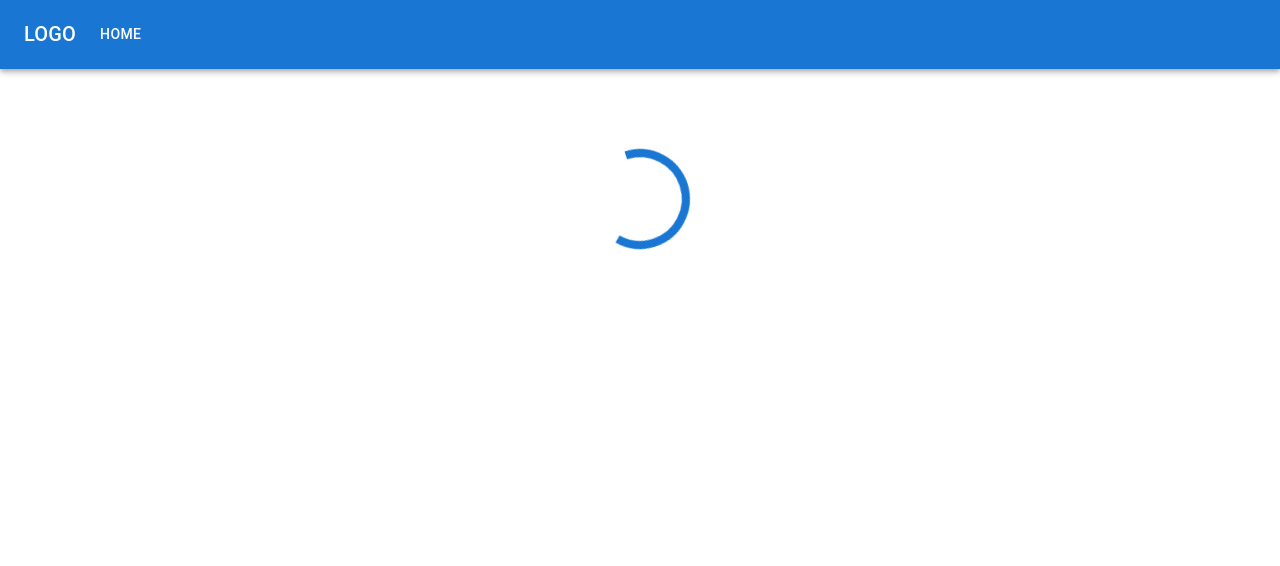
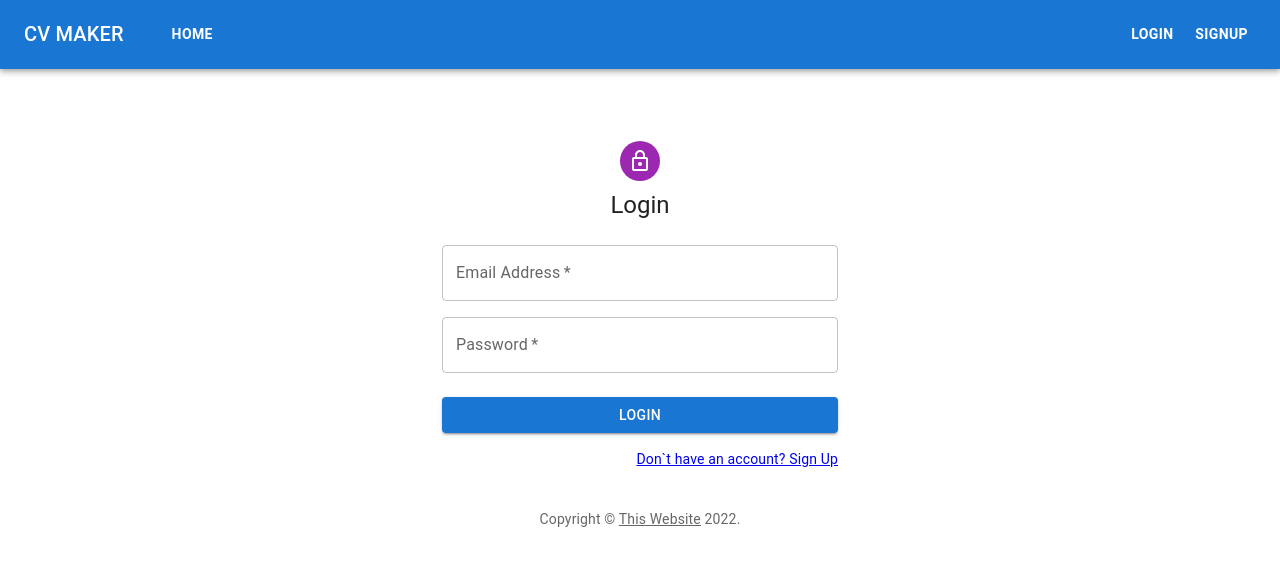
Before and after one commit to foad-heidari/cv_maker, a React (Create React App) app in the folder frontend/: page /login in a window 1280 px wide. Shown: the top 566 px of the page. Built offline with nearby package versions, Linux system fonts and the light colour scheme.

Commit message:
feat: :art: Add Error handling & Add Login/logout to navbar

```diff
--- a/frontend/src/App.tsx
+++ b/frontend/src/App.tsx
@@ -20,29 +20,36 @@ import Home from "./screens/home";
 function App() {
   const dispatch = useDispatch();
   const [loading, setLoading] = useState(true);
+
   const message = useSelector(
     (state: AppState) => state.message.message
   );
+  const handleExited = () => {
+    dispatch(deleteMessage());
+  };
 
   const checkUserAuth = async () => {
     const token = localStorage.getItem("token");
     if (token) {
       await dispatch(userAuth({ token: token }));
-      setLoading(false);
     }
+    setLoading(false);
+
   };
 
   React.useEffect(() => {
     checkUserAuth();
+
   }, []);
 
   return (
     <>
       <BrowserRouter>
         <Snackbar
-          autoHideDuration={6000}
+          autoHideDuration={5000}
           open={Boolean(message)}
           onClose={()=>dispatch(deleteMessage())}
+          TransitionProps={{ onExited: handleExited }}
         >
         <Alert onClose={()=>dispatch(deleteMessage())} severity={message?.type} sx={{ width: "100%" }}>
           {message?.message}
--- a/frontend/src/components/AppBar.tsx
+++ b/frontend/src/components/AppBar.tsx
@@ -11,8 +11,11 @@ import MenuIcon from "@mui/icons-material/Menu";
 import MenuItem from "@mui/material/MenuItem";
 import Toolbar from "@mui/material/Toolbar";
 import Typography from "@mui/material/Typography";
+import { useDispatch, useSelector } from "react-redux";
+import { grey } from "@mui/material/colors";
 import { NavBarPages } from "../utils/Types";
-
+import { AppState } from "../redux/Store";
+import { userLogout } from "../redux/actions/user_actions/userActions";
 
 const pages: NavBarPages[] = [
   {
@@ -21,8 +24,24 @@ const pages: NavBarPages[] = [
   },
 ];
 
+const rightPages: NavBarPages[] = [
+  {
+    name: "Login",
+    link: "/login"
+  },
+  {
+    name: "Signup",
+    link: "/signup"
+  },
+];
+
 const ResponsiveAppBar = () => {
   const [anchorElNav, setAnchorElNav] = useState<Element | null>(null);
+  const dispatch = useDispatch();
+  const user = useSelector(
+    (state: AppState) => state.user.user
+  );
+
   const handleOpenNavMenu = (event: React.MouseEvent<HTMLElement>) => {
     setAnchorElNav(event.currentTarget);
   };
@@ -39,9 +58,9 @@ const ResponsiveAppBar = () => {
             variant="h6"
             noWrap
             component="div"
-            sx={{ mr: 2, display: { xs: "none", md: "flex" } }}
+            sx={{ mr: 5, display: { xs: "none", md: "flex" } }}
           >
-            LOGO
+            CV MAKER
           </Typography>
 
           <Box sx={{ flexGrow: 1, display: { xs: "flex", md: "none" } }}>
@@ -90,7 +109,7 @@ const ResponsiveAppBar = () => {
             component="div"
             sx={{ flexGrow: 1, display: { xs: "flex", md: "none" } }}
           >
-            LOGO
+            CV MAKER
           </Typography>
           <Box sx={{ flexGrow: 1, display: { xs: "none", md: "flex" } }}>
             {pages.map((page) => (
@@ -98,12 +117,38 @@ const ResponsiveAppBar = () => {
                 component={Link}
                 to={page.link}
                 key={page.name}
-                onClick={handleCloseNavMenu}
-                sx={{ my: 2, color: "white", display: "block" }}
+                sx={{ my: 2, color: "white", display: "block",fontWeight: "bold"  }}
               >
                 {page.name}
               </Button>
             ))}
+          </Box>
+
+          <Box justifyContent="center" alignItems="center" sx={{ display: { xs: "none", md: "flex" } }}>
+            {user ?
+              <>
+                <Typography
+
+                sx={{ m: 2, color: grey[300], display: "block" }}
+                >{user.email}</Typography>
+                <Button
+                  key="logout"
+                  sx={{ my: 2, color: "white", fontWeight: "bold"  }}
+                  onClick={()=>dispatch(userLogout())}
+                >
+                  Logout
+                </Button>
+              </> :
+              rightPages.map((page) => (
+                <Button
+                  key={page.name}
+                  component={Link}
+                  to={page.link}
+                  sx={{ my: 2, color: "white", display: "block",fontWeight: "bold"  }}
+                >
+                  {page.name}
+                </Button>
+              ))}
           </Box>
 
         </Toolbar>
--- a/frontend/src/redux/actions/user_actions/userActions.tsx
+++ b/frontend/src/redux/actions/user_actions/userActions.tsx
@@ -1,15 +1,21 @@
 import { Dispatch } from "redux";
 import axios from "axios";
-import { USER_AUTH_URL, USER_LOGIN_URL, USER_SIGNUP_URL } from "../../../utils/APIUrls";
+import {
+    USER_AUTH_URL,
+    USER_LOGIN_URL,
+    USER_SIGNUP_URL
+} from "../../../utils/APIUrls";
 import {
     USER_AUTH_FAILURE,
     USER_AUTH_SUCCESS,
     USER_LOGIN_FAILURE,
     USER_LOGIN_SUCCESS,
+    USER_LOGOUT,
     USER_REGISTER_FAILURE,
     USER_REGISTER_SUCCESS
 } from "../actionTypes";
 import { UserType } from "../../state/user_states/userStates";
+import { MessageEnumType } from "../../state/cv_states/messageState";
 
 
 export type UserAction = { type: string; payload: UserType };
@@ -25,12 +31,19 @@ export const userLogin = (payload: UserLoginType) => {
                 type: USER_LOGIN_SUCCESS,
                 payload: res.data
             });
+            return {
+                type: MessageEnumType.success,
+                message: "You are loged in.",
+            };
         } catch (err: unknown) {
             localStorage.removeItem("token");
-            // const error = err as AxiosError;
             dispatch({
                 type: USER_LOGIN_FAILURE
             });
+            return {
+                type: MessageEnumType.error,
+                message: "You Email or password is wrong! please try again.",
+            };
         }
 
     };
@@ -47,19 +60,24 @@ export const userSignup = (payload: UserSignupType) => {
                 type: USER_REGISTER_SUCCESS,
                 payload: res.data
             });
+            return {
+                type: MessageEnumType.success,
+                message: "Your account has been created successfully.",
+            };
         } catch (err: unknown) {
             localStorage.removeItem("token");
             // const error = err as AxiosError;
             dispatch({
                 type: USER_REGISTER_FAILURE
             });
+            return {
+                type: MessageEnumType.error,
+                message: "Please try different Email.",
+            };
         }
 
     };
 };
-
-
-
 
 export const userAuth = (payload: { token: string }) => {
     return async function userAuthThunk(dispatch: Dispatch) {
@@ -82,3 +100,11 @@ export const userAuth = (payload: { token: string }) => {
 
     };
 };
+
+export const userLogout = () => {
+    localStorage.removeItem("token");
+
+    return {
+        type: USER_LOGOUT,
+    };
+};
--- a/frontend/src/redux/reducers/user_reducers/userReducers.tsx
+++ b/frontend/src/redux/reducers/user_reducers/userReducers.tsx
@@ -3,6 +3,7 @@ import {
     USER_AUTH_SUCCESS,
     USER_LOGIN_FAILURE,
     USER_LOGIN_SUCCESS,
+    USER_LOGOUT,
     USER_REGISTER_FAILURE,
     USER_REGISTER_SUCCESS
 } from "../../actions/actionTypes";
@@ -26,8 +27,8 @@ export const UserReducer = (
         }
         case USER_LOGIN_FAILURE:
         case USER_AUTH_FAILURE:
-        case USER_REGISTER_FAILURE: {
-            console.log("first");
+        case USER_REGISTER_FAILURE:
+        case USER_LOGOUT: {
             return {
                 ...state,
                 user: null
--- a/frontend/src/screens/editor/index.tsx
+++ b/frontend/src/screens/editor/index.tsx
@@ -1,5 +1,5 @@
-import { useEffect } from "react";
-import { Container, Grid } from "@mui/material";
+import { useEffect, useState } from "react";
+import { CircularProgress, Container, Grid } from "@mui/material";
 import { useDispatch } from "react-redux";
 import { useNavigate, useParams } from "react-router-dom";
 
@@ -20,14 +20,16 @@ import { MessageEnumType } from "../../redux/state/cv_states/messageState";
 
 export default function CVEditor() {
   const { cvId } = useParams();
+  const [loading, setLoading] = useState(true);
+
   const dispatch = useDispatch();
   const navigate = useNavigate();
 
   const getCVData = async () => {
     // Get the CV data and update the redux state
     const token = localStorage.getItem("token");
-    try{
-      const res = await axios.get(CV_URL + cvId,{ headers: { "Authorization": "Token " + token } });
+    try {
+      const res = await axios.get(CV_URL + cvId, { headers: { "Authorization": "Token " + token } });
       dispatch(getEducation(res.data.educations));
       dispatch(getLanguage(res.data.languages));
       dispatch(getInterests(res.data.interests));
@@ -35,11 +37,14 @@ export default function CVEditor() {
       dispatch(getProjects(res.data.projects));
       dispatch(getExperiences(res.data.experiences));
       dispatch(getProfile(res.data.profile));
-    }catch{
+
+      setLoading(false);
+    } catch {
       dispatch(addMessage({
-        type:MessageEnumType.error,
-        message:"Page not fund!"
+        type: MessageEnumType.error,
+        message: "Page not fund!"
       }));
+      setLoading(false);
       navigate("/");
     }
   };
@@ -51,12 +56,20 @@ export default function CVEditor() {
   return (
     <Container>
       <Grid container spacing={2} sx={{ my: 2 }}>
+        {loading ?
+          <Grid item container alignItems="center" justifyContent="center">
+            <CircularProgress sx={{ my: 5 }} size={100} disableShrink />
+          </Grid>
+          :
+          <>
             <Grid item xs={4}>
               <ContentEditor />
             </Grid>
             <Grid item xs={8}>
               <ContentPreview />
             </Grid>
+          </>
+        }
       </Grid>
     </Container>
 
--- /dev/null
+++ b/frontend/src/screens/home/componets/LoadingCard.tsx
@@ -0,0 +1,12 @@
+import { Grid, Skeleton, Typography } from "@mui/material";
+import React from "react";
+
+export default function LoadingCard(): React.ReactElement {
+    return (
+        <Grid item xs={12} md={4}>
+            <Skeleton sx={{ height: 140 }} animation="wave" variant="rectangular" />
+            <Typography variant="h5"><Skeleton /></Typography>
+            <Skeleton width="30%" />
+        </Grid>
+    );
+}
--- a/frontend/src/screens/home/index.tsx
+++ b/frontend/src/screens/home/index.tsx
@@ -3,9 +3,11 @@ import { useEffect, useState } from "react";
 import { useDispatch, useSelector } from "react-redux";
 import TemplateCard from "./componets/TemplateCard";
 import AddNewCvDialog from "./componets/AddNewCvDialog";
+import LoadingCard from "./componets/LoadingCard";
 import { getCVs } from "../../redux/actions/cv_actions/cvActions";
 import { AppState } from "../../redux/Store";
 import { CVType } from "../../redux/state/cv_states/cvStates";
+
 
 
 export default function Home() {
@@ -13,29 +15,38 @@ export default function Home() {
         (state: AppState) => state.cv.cvs
     );
     const [open, setOpen] = useState(false);
+    const [loading, setLoading] = useState(true);
     const dispatch = useDispatch();
 
     useEffect(() => {
         dispatch(getCVs());
+        setLoading(false);
     }, []);
 
 
     return (
         <>
             <AddNewCvDialog open={open} handleClose={() => setOpen(!open)} />
-
             <Container sx={{ my: 4 }} maxWidth="lg" >
                 <Typography variant="h6" component="h2">
                     Your CVs
                 </Typography>
                 <Divider sx={{ mt: 1, mb: 3 }} />
                 <Grid container spacing={2}>
-                    {cvs.map((item: CVType) => (
+                    {loading ?
+                        <>
+                            <LoadingCard />
+                            <LoadingCard />
+                            <LoadingCard />
+                        </>
+                        :
+                        cvs.map((item: CVType) => (
                             <Grid key={item.id} item xs={12} md={4}>
                                 <TemplateCard item={item} />
                             </Grid>
-                    ))}
-
+                        ))
+                    }
+                    {!loading &&
                         <Grid item
                             xs={12}
                             md={4}
@@ -47,6 +58,7 @@ export default function Home() {
                                 Add new cv
                             </Button>
                         </Grid>
+                    }
                 </Grid>
 
             </Container>
--- a/frontend/src/screens/user/login.tsx
+++ b/frontend/src/screens/user/login.tsx
@@ -10,28 +10,60 @@ import Typography from "@mui/material/Typography";
 import Container from "@mui/material/Container";
 import { Link, useNavigate } from "react-router-dom";
 import { useDispatch, useSelector } from "react-redux";
+import validator from "validator";
 import Copyright from "./components/Coppyright";
-import { userLogin } from "../../redux/actions/user_actions/userActions";
 import { AppState } from "../../redux/Store";
+import { userLogin, UserLoginType } from "../../redux/actions/user_actions/userActions";
+import { addMessage } from "../../redux/actions/cv_actions/messageActions";
+import { MessageType } from "../../redux/state/cv_states/messageState";
 
 
 export default function Login() {
     const dispatch = useDispatch();
     const navigate = useNavigate();
-
-    const handleSubmit = (event: React.FormEvent<HTMLFormElement>) => {
-        event.preventDefault();
-        const data = new FormData(event.currentTarget);
-
-        dispatch(userLogin({
-            email: data.get("email")?.toString() || "",
-            password: data.get("password")?.toString() || "",
-        }));
-    };
-
     const user = useSelector(
         (state: AppState) => state.user.user
     );
+
+    const [data, setData] = React.useState<UserLoginType>({
+        email: "",
+        password: "",
+    });
+    const [fieldError, setFieldError] = React.useState<UserLoginType>({
+        email: "",
+        password: "",
+    });
+
+
+    const handleSubmit = async (event: React.FormEvent<HTMLFormElement>) => {
+        event.preventDefault();
+
+        const emailValid = validator.isEmail(data.email);
+        if (!emailValid || !data.password) {
+            return setFieldError({
+                email: !emailValid ? "Please Enter a valid Email." : "",
+                password: !data.password ? "This Field is required" : "",
+            });
+        }
+
+
+        const res = await dispatch(userLogin({
+            email: data.email,
+            password: data.password,
+        }));
+
+        dispatch(addMessage({ ...res } as MessageType));
+    };
+
+    const onChangeHandler = (e: React.ChangeEvent<HTMLInputElement | HTMLTextAreaElement>) => {
+        setFieldError({
+            ...fieldError, [e.target.name]: ""
+        });
+        setData({
+            ...data, [e.target.name]: e.target.value
+        });
+    };
+
     React.useEffect(() => {
         if (user) {
             navigate("/");
@@ -60,6 +92,7 @@ export default function Login() {
                     <Grid container spacing={2}>
                         <Grid item xs={12}>
                             <TextField
+                                error={Boolean(fieldError.email)}
                                 required
                                 fullWidth
                                 type="email"
@@ -67,10 +100,14 @@ export default function Login() {
                                 label="Email Address"
                                 name="email"
                                 autoComplete="email"
+                                value={data.email}
+                                onChange={(e) => onChangeHandler(e)}
+                                helperText={fieldError.email}
                             />
                         </Grid>
                         <Grid item xs={12}>
                             <TextField
+                                error={Boolean(fieldError.password)}
                                 required
                                 fullWidth
                                 name="password"
@@ -78,6 +115,9 @@ export default function Login() {
                                 type="password"
                                 id="password"
                                 autoComplete="new-password"
+                                value={data.password}
+                                onChange={(e) => onChangeHandler(e)}
+                                helperText={fieldError.password}
                             />
                         </Grid>
                     </Grid>
--- a/frontend/src/screens/user/signup.tsx
+++ b/frontend/src/screens/user/signup.tsx
@@ -8,13 +8,14 @@ import Box from "@mui/material/Box";
 import LockOutlinedIcon from "@mui/icons-material/LockOutlined";
 import Typography from "@mui/material/Typography";
 import Container from "@mui/material/Container";
-import { Link, Navigate, useLocation, useNavigate } from "react-router-dom";
+import { Link, useNavigate } from "react-router-dom";
 import { useDispatch, useSelector } from "react-redux";
 import validator from "validator";
-import { useState } from "react";
 import Copyright from "./components/Coppyright";
 import { userSignup, UserSignupType } from "../../redux/actions/user_actions/userActions";
 import { AppState } from "../../redux/Store";
+import { addMessage } from "../../redux/actions/cv_actions/messageActions";
+import { MessageType } from "../../redux/state/cv_states/messageState";
 
 
 export default function Signup() {
@@ -34,7 +35,7 @@ export default function Signup() {
     });
 
 
-    const handleSubmit = (event: React.FormEvent<HTMLFormElement>) => {
+    const handleSubmit = async (event: React.FormEvent<HTMLFormElement>) => {
         event.preventDefault();
         const emailValid = validator.isEmail(data.email);
         const passwordValid = validator.isLength(data.password, {
@@ -49,11 +50,12 @@ export default function Signup() {
             });
         }
 
-        dispatch(userSignup({
+        const res = await dispatch(userSignup({
             email: data.email,
             password: data.password,
             password2: data.password2,
         }));
+        dispatch(addMessage({ ...res } as MessageType));
 
     };
 
```
Also changed, not shown: 1 other file (tests, documents, lock files or other folders). Lines whose indentation alone changed are shown as unchanged.
